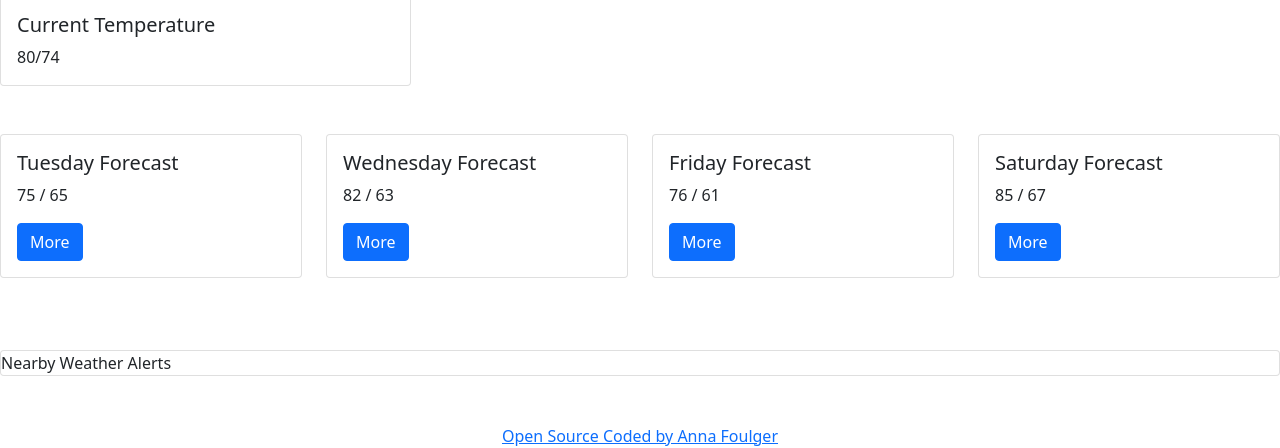
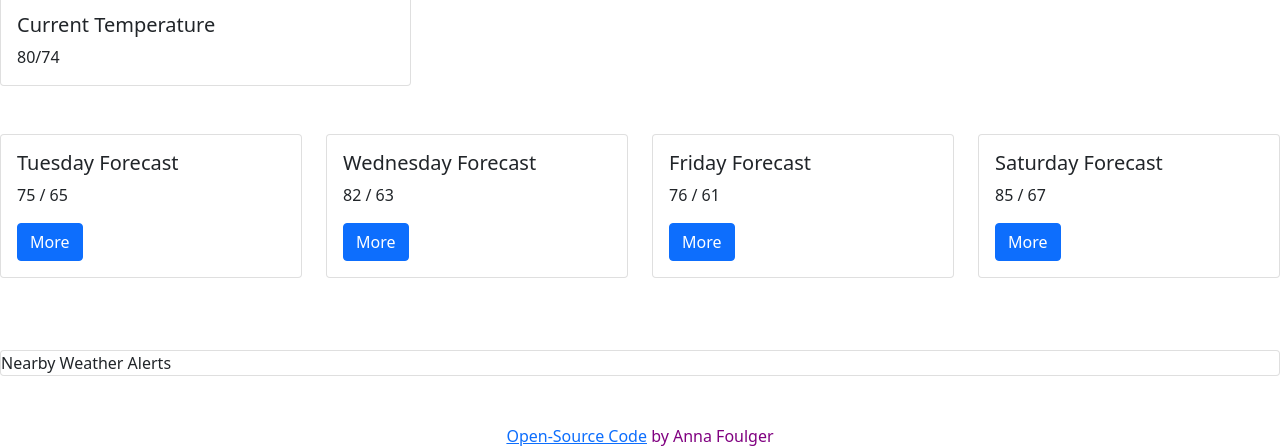
Before and after one commit to annafoulger/weatherrundown-anna5forked, a website built with Parcel: page index.html in a window 1280 px wide. Shown: the part 633-1081 px from the top of the page. Built offline with nearby package versions, Linux system fonts and the light colour scheme; a web font is replaced by a local one.

Commit message:
Updated link to code in footer

```diff
--- a/index.html
+++ b/index.html
@@ -117,6 +117,6 @@
   </html>
 </br>
 </br>
-  <footer> <a href= "https://github.com/annafoulger/weatherrundown-anna5forked" target="_blank"> Open Source Coded by Anna Foulger</a></footer>
+  <footer> <a href= "https://github.com/annafoulger/weatherrundown-anna5forked" target="_blank"> Open-Source Code</a> by Anna Foulger</footer>
   <script src="src/index.js"></script>
 </html>
```
